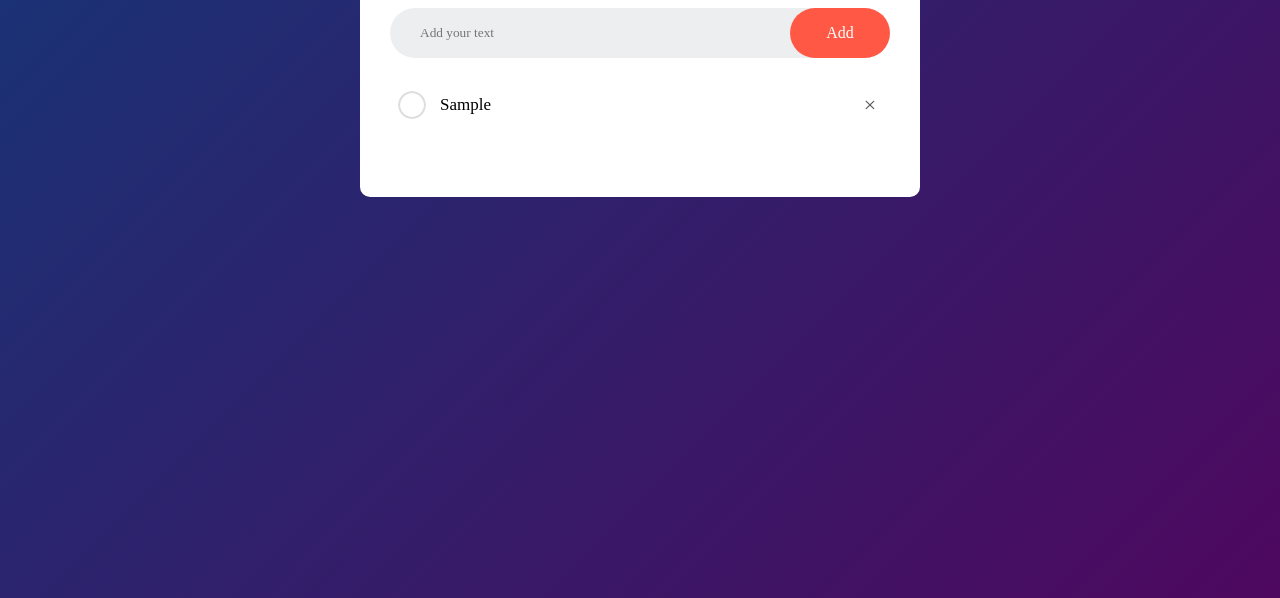
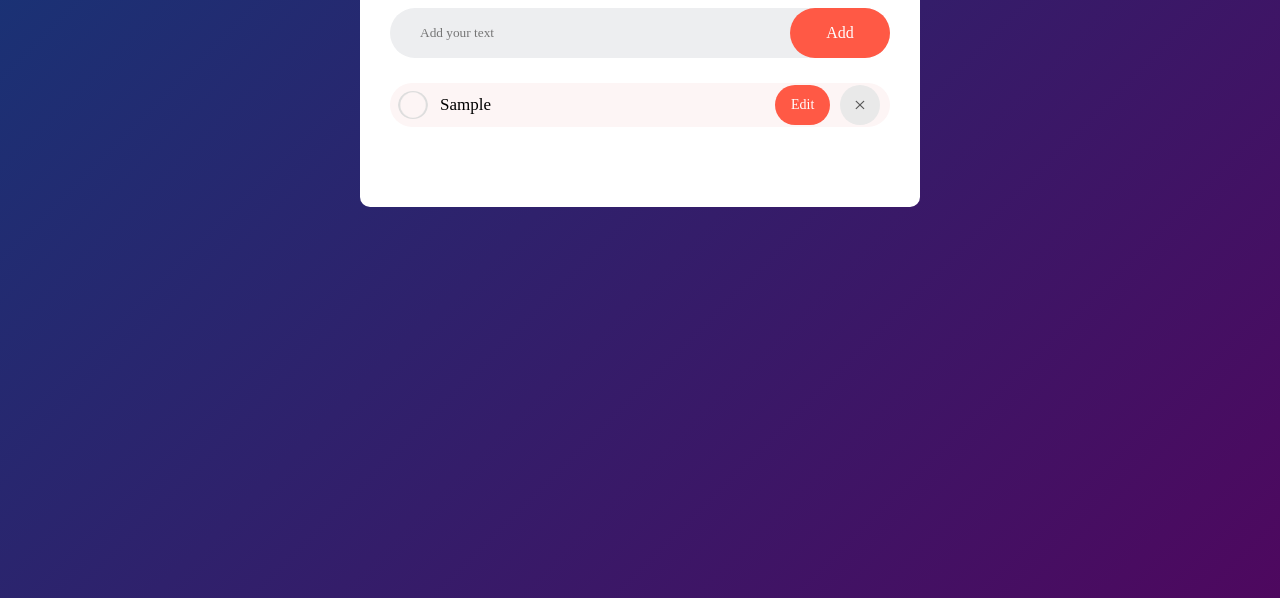
Before and after one commit to Olanakelbesa/ToDo-list, a plain HTML site: page index.html in a window 1280 px wide. Both pictures are taken after typing "Sample" into the empty fields and a click on the button "Add". Shown: the part 202-800 px from the top of the page. Drawn offline with Linux system fonts and the light colour scheme.

Commit message:
adding edit button

```diff
--- a/index.html
+++ b/index.html
@@ -15,15 +15,9 @@
 					<input type="text" id="input-box" placeholder="Add your text" />
 					<button onclick="addTask()">Add</button>
 				</div>
-
-				<ul id="task-container">
-					<!-- <li class="checked">Task 1</li>
-					<li>Task 2</li>
-					<li>Task 3</li> -->
-				</ul>
+				<ul id="task-container"></ul>
 			</div>
 		</div>
-
 		<script src="./script.js"></script>
 	</body>
 </html>
--- a/script.js
+++ b/script.js
@@ -1,19 +1,29 @@
 const inputBox = document.getElementById("input-box");
 const taskContainer = document.getElementById("task-container");
+let editIndex = null;
 
 function addTask() {
 	if (inputBox.value === "") {
 		alert("You must write something!");
 	} else {
+		if (editIndex === null) {
 			let li = document.createElement("li");
 			li.innerHTML = inputBox.value;
 			taskContainer.appendChild(li);
 
+			let editBtn = document.createElement("button");
+			editBtn.innerHTML = "Edit";
+			li.appendChild(editBtn);
+
 			let span = document.createElement("span");
 			span.innerHTML = "\u00d7";
 			li.appendChild(span);
+		} else {
+			const li = taskContainer.children[editIndex];
+			li.childNodes[0].nodeValue = inputBox.value;
+			editIndex = null;
 		}
-
+	}
 	inputBox.value = "";
 	saveData();
 }
@@ -21,10 +31,14 @@ function addTask() {
 taskContainer.addEventListener(
 	"click",
 	function (e) {
-		if (e.target.tagName == "LI") {
+		if (e.target.tagName === "LI") {
 			e.target.classList.toggle("checked");
 		} else if (e.target.tagName === "SPAN") {
 			e.target.parentElement.remove();
+		} else if (e.target.tagName === "BUTTON") {
+			const li = e.target.parentElement;
+			inputBox.value = li.childNodes[0].nodeValue;
+			editIndex = Array.prototype.indexOf.call(taskContainer.children, li);
 		}
 		saveData();
 	},
@@ -34,7 +48,9 @@ taskContainer.addEventListener(
 function saveData() {
 	localStorage.setItem("data", taskContainer.innerHTML);
 }
+
 function showTask() {
 	taskContainer.innerHTML = localStorage.getItem("data");
 }
+
 showTask();
--- a/style.css
+++ b/style.css
@@ -63,20 +63,19 @@ ul li {
 	list-style: none;
 	font-size: 17px;
 	padding: 12px 8px 12px 50px;
+	margin-bottom: 10px;
 	user-select: none;
 	cursor: pointer;
 	position: relative;
 	border-radius: 30px;
+	background: #fdf5f5;
 }
 
-ul li:hover {
-	background: #fdf5f5;
-}
 ul li::before {
 	content: "";
 	position: absolute;
 	height: 28px;
-	width: 28px;
+	width: 30px;
 	border-radius: 50%;
 	background-image: url(images/unchecked.png);
 	background-size: cover;
@@ -93,7 +92,7 @@ ul li.checked::before {
 }
 ul li span {
 	position: absolute;
-	right: 0;
+	right: 10px;
 	top: 1.5px;
 	width: 40px;
 	height: 40px;
@@ -102,7 +101,18 @@ ul li span {
 	line-height: 40px;
 	text-align: center;
 	border-radius: 50%;
+	background: #e9e9e9;
 }
 ul li span:hover {
-	background: #e9e9e9;
+	opacity: 0.6;
 }
+
+ul li button {
+	position: absolute;
+	top: 1.5px;
+	right: 60px;
+	width: 55px;
+	height: 40px;
+	line-height: 0;
+	font-size: 14px;
+}
```
Lines whose indentation alone changed are shown as unchanged.
